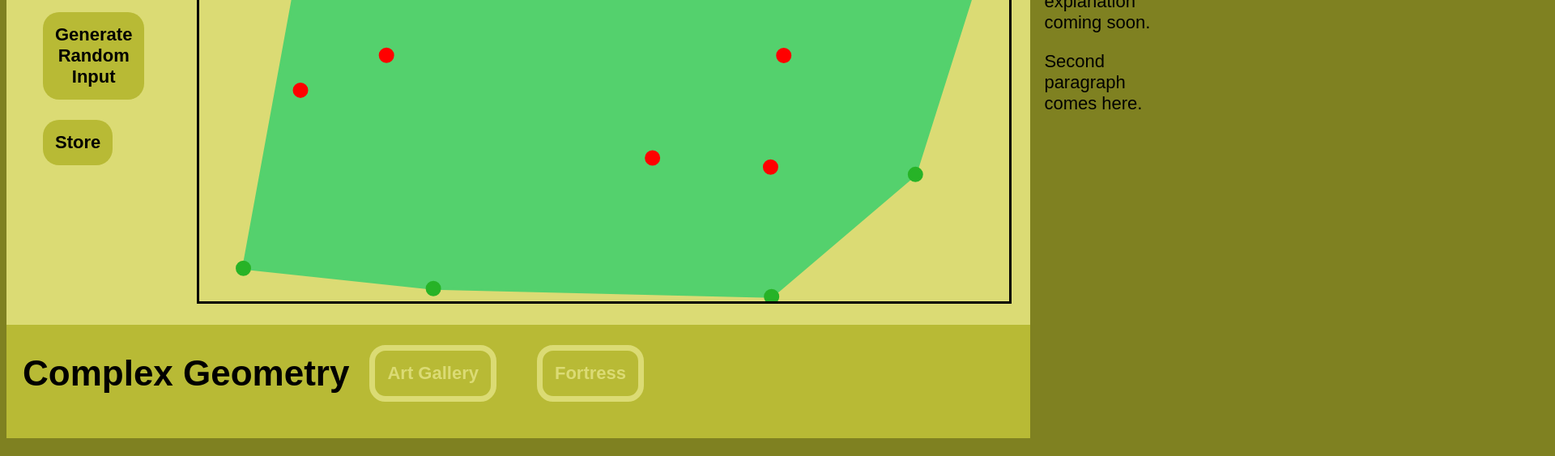
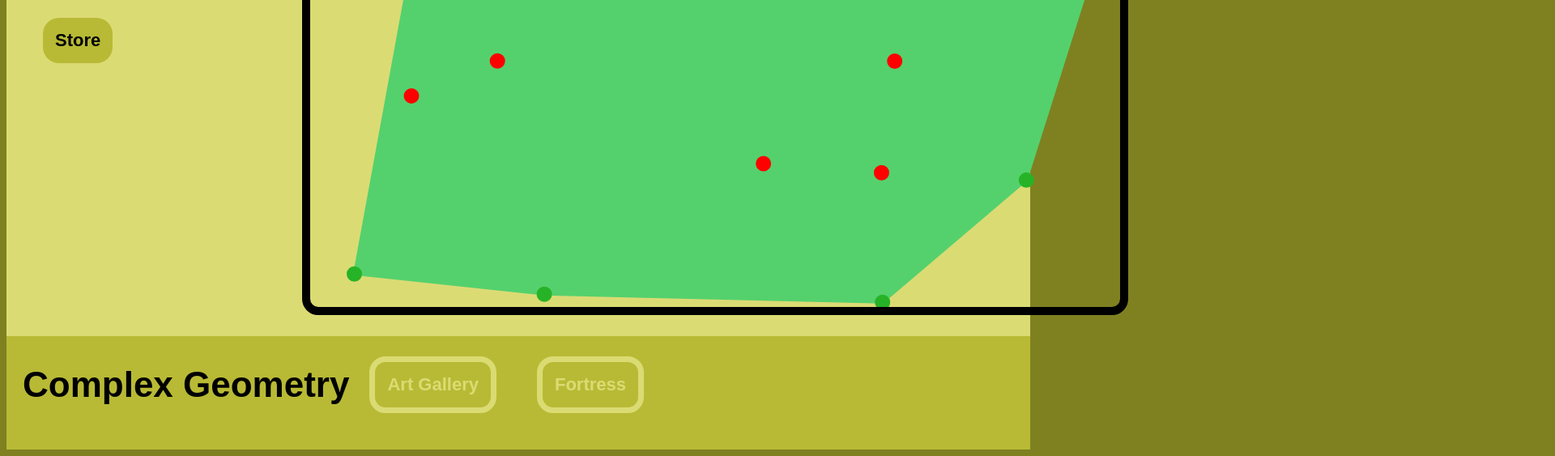
Before and after one commit to Yukekbyte/Yukekbyte.github.io, a plain HTML site: page CompGeometry/index.html in a window 1280 px wide. Shown: the part 468-1031 px from the top of the page at 81% size, 1920 px wide, since content can reach past the window. Drawn offline with Linux system fonts and the light colour scheme.

Commit message:
fixed some overflow issues

```diff
--- a/CompGeometry/main.js
+++ b/CompGeometry/main.js
@@ -16,7 +16,7 @@ window.onload = function()
         // internal canvas data struct
     canvas = new Canvas([], [], [], []);
         // html
-    document.getElementById("mainCanvas").innerHTML = `<canvas id=\"canvas\" width=\"${CANVAS_WIDTH}\" height=\"${CANVAS_HEIGHT}\" style=\"border: 3px solid ${BLACK}\"></canvas>`;
+    document.getElementById("mainCanvas").innerHTML = `<canvas id=\"canvas\" width=\"${CANVAS_WIDTH}\" height=\"${CANVAS_HEIGHT}\"></canvas>`;
         // html elements
     canvasElem = document.getElementById("canvas");
     ctx = canvasElem.getContext("2d");
--- a/CompGeometry/style.css
+++ b/CompGeometry/style.css
@@ -7,3 +7,8 @@
 #inner-left {
     width: 575px;
 }
+
+canvas {
+    border: 10px solid black;
+    border-radius: 20px;
+}
--- a/pagestyle.css
+++ b/pagestyle.css
@@ -52,21 +52,29 @@ body {
 
     display: inline-flex;
     justify-content: flex-start;
+
+    overflow-x: visible;
 }
 
-#inner-left, #inner-middle, #inner-right {
+#inner-left, #inner-right {
     padding: 20px;
 }
 
 #inner-left {
+    min-width: 325px;
     /* display buttons in center
     display: flex;
     align-items: center;
     justify-content: center;*/
 }
 
+#inner-middle {
+    padding: 20px 10px 20px 0px;
+}
+
 #inner-right {
-    width: 750px;
+    width: 100%;
+    min-width: 500px;
 }
 
 h2 {
```
Also changed, not shown: MazeGeneration/style.css (+9 -0 lines), index.html (+1 -2 lines).
